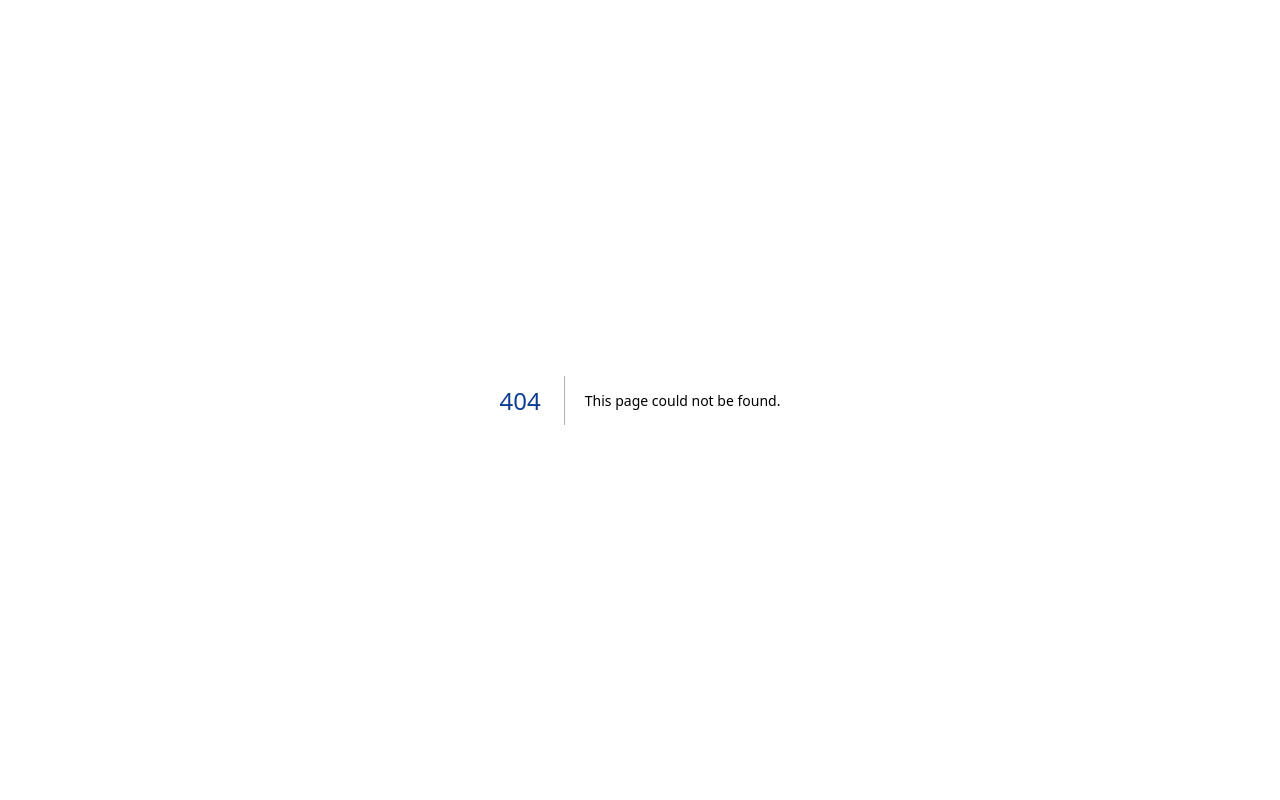
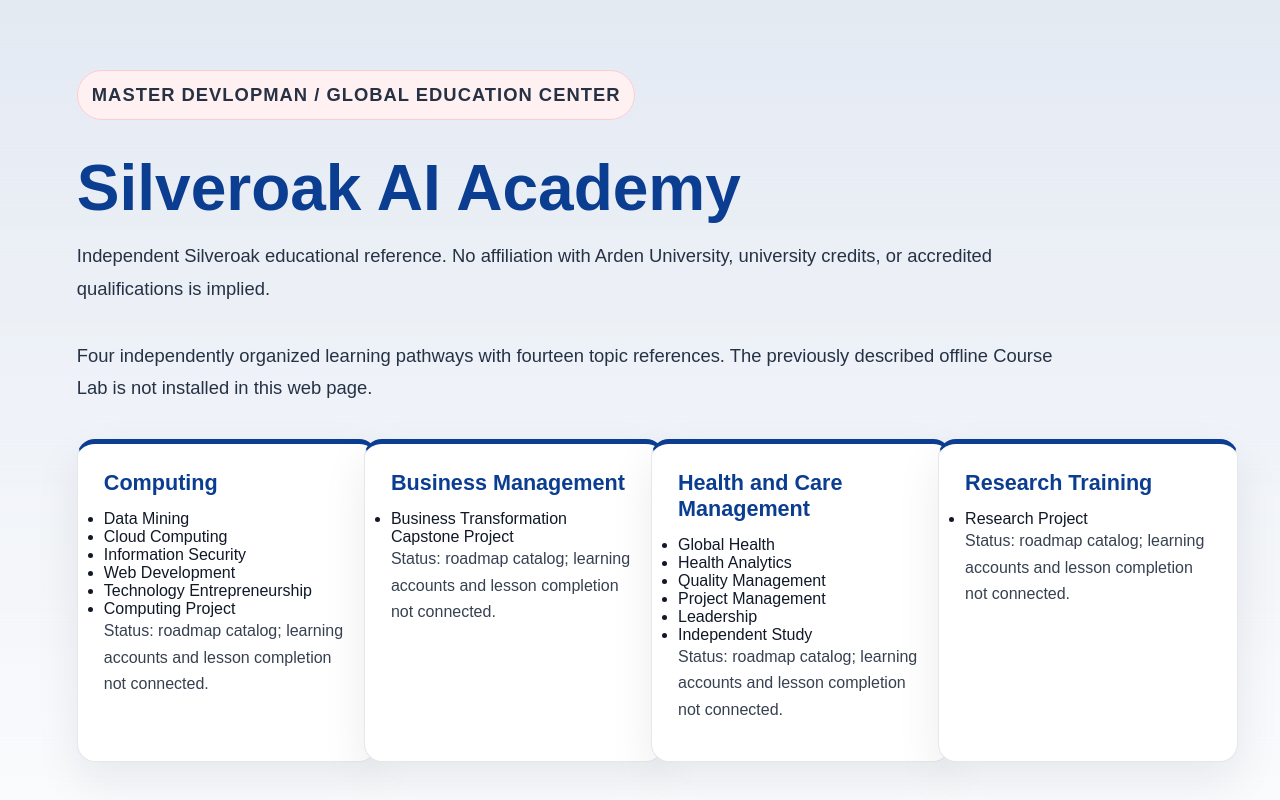
Before and after one commit to patrickprincivil/alliance_nasyonal_devlopman, a Next.js app: page /global-education-center in a window 1280 px wide. Before the commit this address had no page. Built offline with nearby package versions, Linux system fonts and the light colour scheme.

Commit message:
feat: unify Silveroak education and library app/global-education-center/page.tsx

```diff
--- /dev/null
+++ b/app/global-education-center/page.tsx
@@ -0,0 +1,16 @@
+import Link from "next/link";
+import { ACADEMY_PROGRAMS, EDUCATION_NOTICE } from "@/lib/silveroak/education";
+export default function GlobalEducationCenterPage() {
+  return <main className="page">
+    <p className="eyebrow">MASTER DEVLOPMAN / Global Education Center</p>
+    <h1>Silveroak AI Academy</h1>
+    <p>{EDUCATION_NOTICE}</p>
+    <p>Four independently organized learning pathways with fourteen topic references. The previously described offline Course Lab is not installed in this web page.</p>
+    <section className="gridSection">{ACADEMY_PROGRAMS.map(program =>
+      <article className="card" key={program.id}><h2>{program.title}</h2>
+        <ul>{program.modules.map(mod => <li key={mod}>{mod}</li>)}</ul>
+        <p>Status: roadmap catalog; learning accounts and lesson completion not connected.</p>
+      </article>)}</section>
+    <p><Link href="/global-digital-library">Open Global Digital Library</Link></p>
+  </main>;
+}
```
